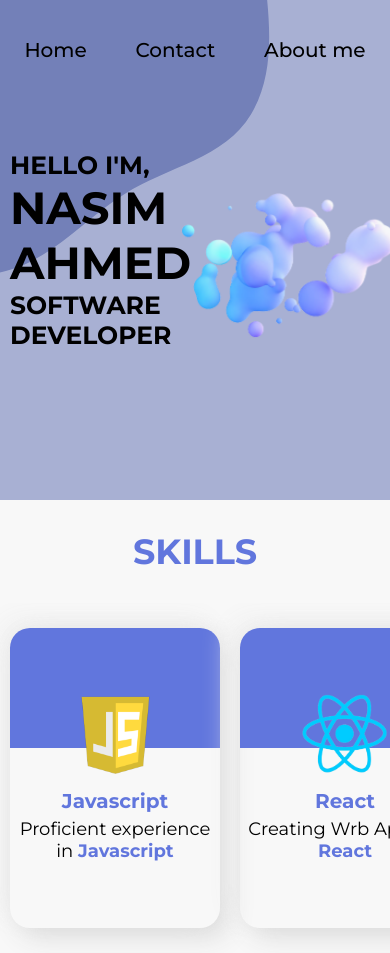
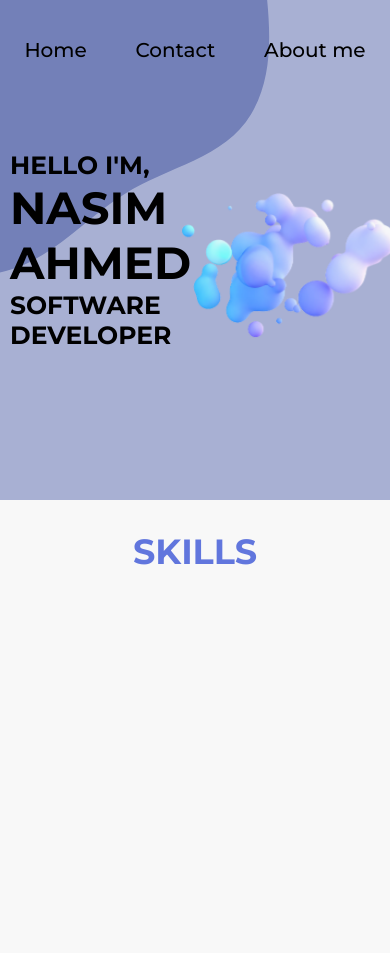
Before and after one commit to nasim1903/web-portfolio, a React (Create React App) app: page / in a window 390 px wide. Built offline with nearby package versions, Linux system fonts and the light colour scheme.

Commit message:
Maade carasouel responsive

```diff
--- a/src/App.css
+++ b/src/App.css
@@ -38,5 +38,19 @@ body, html{
   width: 100%;
   height: 350px;
   overflow-x: scroll;
+}
+
+
+
+
+@media screen and (max-width: 844px) {
+
+  .start {
+    margin-left: 1800px;
+  }
+
+  .skills {
+    margin-top: -15px;
+  }
 
 }
--- a/src/App.js
+++ b/src/App.js
@@ -19,7 +19,9 @@ function App() {
       <Hero></Hero>
       <h2>SKILLS</h2>
       <div className='skills' >
+        <div className='start' >
         <Cards images={JS} alt={'JS icon'} title={'Javascript'} text={'Proficient experience in'}></Cards>
+        </div>
         <Cards images={Reactlogo} alt={'React icon'} title={'React'} text={'Creating Wrb Apps in'}></Cards>
         <Cards images={nodeIcon} alt={'Node JS icon'} title={'NodeJS'} text={'Practical experience creating Back Ends using'}></Cards>
         <Cards images={mongo} alt={'MongoDB icon'} title={'MongoDB'} text={'Experienced in creating NoSQL databases using'}></Cards>
--- a/src/components/Cards/Cards.css
+++ b/src/components/Cards/Cards.css
@@ -12,8 +12,8 @@
     box-shadow:  9px 9px 27px #dbdbdb,
              -9px -9px 27px #eee;
     transition: transform 0.5s;
-    margin-left: 10px;
-    margin-right: 10px;
+    margin-left: 30px;
+    margin-right: 30px;
 
 }
 
```
Also changed, not shown: src/components/Navbar/navbar.css (+0 -11 lines).
